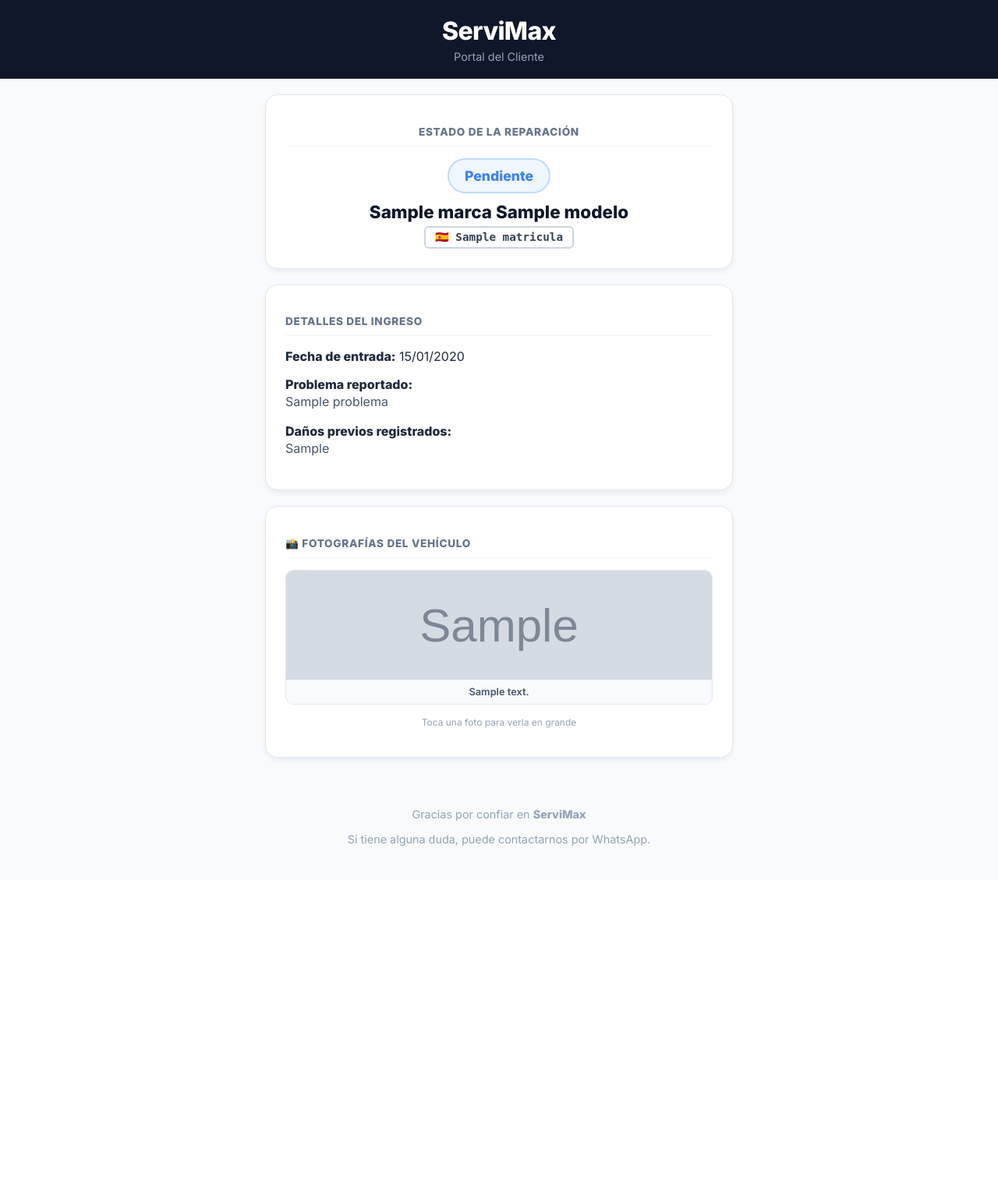
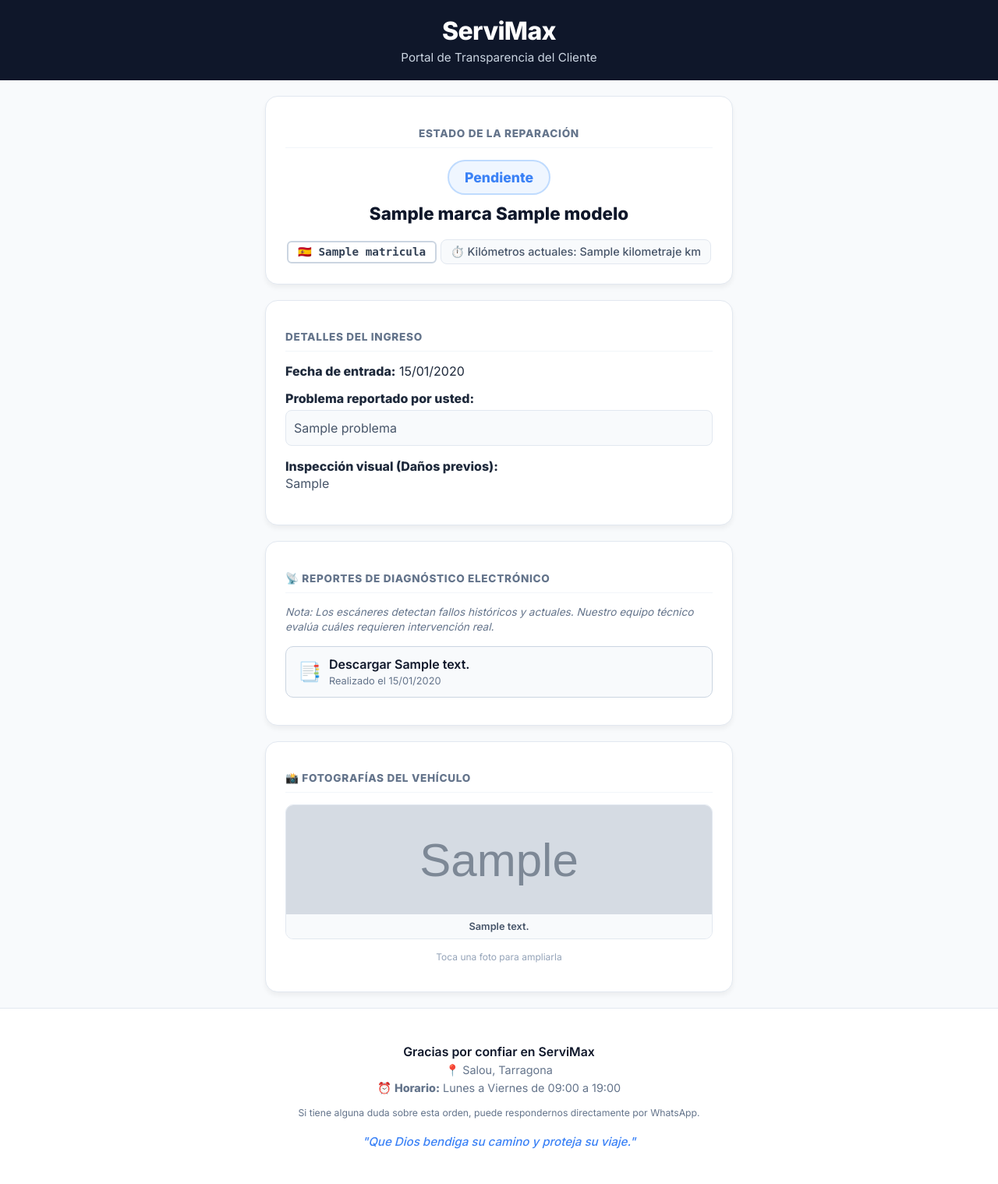
Before and after one commit to josepipe300-wq/servimax-app, a Django app: template taller/templates/taller/estado_cliente.html in a window 1280 px wide. Shown: the whole page at 78% size. Before the commit the page ends 1086 px from the top, so only its background shows below. Run offline with Django 5.2, Linux system fonts and the light colour scheme; the template is opened without the code that fills it: most values are stand-ins (such as "Sample title", 1, 10 or a date in 2020); grey boxes marked "Sample" are stand-in pictures; parts of the project's set-up code (start-up, migrations or seed data) failed here and were passed over.

Commit message:
Añadida bendición final en el portal del cliente

```diff
--- a/taller/templates/taller/estado_cliente.html
+++ b/taller/templates/taller/estado_cliente.html
@@ -4,7 +4,7 @@
     <meta charset="UTF-8">
     <meta name="viewport" content="width=device-width, initial-scale=1.0">
     <title>Estado de Reparación - ServiMax</title>
-    <link href="https://fonts.googleapis.com/css2?family=Inter:wght@300;400;600;800&display=swap" rel="stylesheet">
+    <link href="https://fonts.googleapis.com/css2?family=Inter:wght@300;400;500;600;800&display=swap" rel="stylesheet">
     <style>
         body { font-family: 'Inter', sans-serif; background-color: #f8fafc; color: #1e293b; margin: 0; padding: 0; }
         .header { background: #0f172a; color: white; padding: 20px; text-align: center; }
@@ -15,6 +15,11 @@
         .title { font-size: 0.85em; text-transform: uppercase; color: #64748b; font-weight: 700; letter-spacing: 0.05em; border-bottom: 1px solid #f1f5f9; padding-bottom: 10px; margin-bottom: 15px; }
 
         .estado-badge { display: inline-block; padding: 10px 20px; border-radius: 9999px; font-weight: 800; font-size: 1.1em; background: #eff6ff; color: #3b82f6; border: 2px solid #bfdbfe; }
+
+        /* Colores de estado dinámicos */
+        .estado-listo { background: #dcfce7; color: #166534; border-color: #bbf7d0; }
+        .estado-entregado { background: #10b981; color: white; border-color: #059669; }
+
         .vehiculo-info { font-size: 1.4em; font-weight: 800; color: #0f172a; margin-top: 10px; margin-bottom: 5px; }
         .matricula { display: inline-block; background: white; border: 2px solid #cbd5e1; padding: 4px 12px; border-radius: 6px; font-family: monospace; font-weight: bold; font-size: 1.1em; color: #334155; }
 
@@ -23,20 +28,25 @@
         .foto-box img { width: 100%; height: 140px; object-fit: cover; display: block; }
         .foto-desc { background: #f8fafc; padding: 8px; text-align: center; font-size: 0.8em; font-weight: 600; color: #475569; }
 
-        .footer { text-align: center; padding: 30px; color: #94a3b8; font-size: 0.9em; }
+        .btn-escaner { display: flex; align-items: center; gap: 10px; background-color: #f8fafc; border: 1px solid #cbd5e1; color: #0f172a; text-decoration: none; padding: 12px 15px; border-radius: 10px; font-weight: 600; margin-bottom: 10px; transition: 0.2s; }
+        .btn-escaner:hover { background-color: #e2e8f0; border-color: #94a3b8; }
+
+        .footer { text-align: center; padding: 30px; color: #64748b; font-size: 0.9em; background: white; border-top: 1px solid #e2e8f0; }
     </style>
 </head>
 <body>
 
     <div class="header">
         <h1>ServiMax</h1>
-        <p style="margin: 5px 0 0 0; color: #94a3b8; font-size: 0.9em;">Portal del Cliente</p>
+        <p style="margin: 5px 0 0 0; color: #cbd5e1; font-size: 0.95em;">Portal de Transparencia del Cliente</p>
     </div>
 
     <div class="container">
         <div class="card" style="text-align: center;">
             <p class="title">Estado de la Reparación</p>
-            <div class="estado-badge">
+            <div class="estado-badge
+                {% if orden.estado == 'Listo para Recoger' %}estado-listo
+                {% elif orden.estado == 'Entregado' %}estado-entregado{% endif %}">
                 {% if orden.estado == 'Recibido' %} 📥 Recibido
                 {% elif orden.estado == 'En Diagnostico' %} 🔍 En Diagnóstico
                 {% elif orden.estado == 'Esperando Autorizacion' %} ⏳ Esperando su Autorización
@@ -44,24 +54,62 @@
                 {% elif orden.estado == 'En Reparacion' %} 🔧 En Reparación
                 {% elif orden.estado == 'En Pruebas' %} 🛣️ En Pruebas Dinámicas
                 {% elif orden.estado == 'Listo para Recoger' %} ✅ ¡Listo para Recoger!
-                {% elif orden.estado == 'Entregado' %} 🏁 Entregado
+                {% elif orden.estado == 'Entregado' %} 🏁 Vehículo Entregado
                 {% else %} {{ orden.estado }}
                 {% endif %}
             </div>
 
             <div class="vehiculo-info">{{ orden.vehiculo.marca }} {{ orden.vehiculo.modelo }}</div>
             <div class="matricula">🇪🇸 {{ orden.vehiculo.matricula }}</div>
+
+            <div style="margin-top: 15px; font-size: 0.9em; color: #475569; font-weight: 500; background: #f8fafc; display: inline-block; padding: 6px 12px; border-radius: 8px; border: 1px solid #e2e8f0;">
+                ⏱️ Kilómetros actuales: {{ orden.vehiculo.kilometraje }} km
+            </div>
         </div>
 
         <div class="card">
             <p class="title">Detalles del Ingreso</p>
-            <p><strong>Fecha de entrada:</strong> {{ orden.fecha_entrada|date:"d/m/Y" }}</p>
-            <p><strong>Problema reportado:</strong><br> <span style="color: #475569; line-height: 1.5;">{{ orden.problema }}</span></p>
+            <p style="margin: 8px 0;"><strong>Fecha de entrada:</strong> {{ orden.fecha_entrada|date:"d/m/Y" }}</p>
+
+            {% if orden.estado == 'Entregado' %}
+                <p style="margin: 8px 0; color: #10b981;"><strong>Fecha de entrega:</strong>
+                    {% for h in orden.historial_estados.all %}
+                        {% if h.estado == 'Entregado' %}{{ h.fecha_inicio|date:"d/m/Y" }}{% endif %}
+                    {% endfor %}
+                </p>
+            {% endif %}
+
+            <p style="margin-top: 15px;"><strong>Problema reportado por usted:</strong><br>
+                <span style="color: #475569; line-height: 1.5; display: inline-block; margin-top: 5px; background: #f8fafc; padding: 10px; border-radius: 8px; border: 1px solid #e2e8f0; width: 100%; box-sizing: border-box;">{{ orden.problema }}</span>
+            </p>
 
             {% if orden.danos_previos %}
-            <p style="margin-top: 15px;"><strong>Daños previos registrados:</strong><br> <span style="color: #475569; line-height: 1.5;">{{ orden.danos_previos }}</span></p>
+            <p style="margin-top: 15px;"><strong>Inspección visual (Daños previos):</strong><br> <span style="color: #475569; line-height: 1.5;">{{ orden.danos_previos }}</span></p>
             {% endif %}
         </div>
+
+        {% if orden.reportes_escaner.all %}
+        <div class="card">
+            <p class="title">📡 Reportes de Diagnóstico Electrónico</p>
+            <p style="font-size: 0.85em; color: #64748b; margin-bottom: 15px; line-height: 1.4;">
+                <em>Nota: Los escáneres detectan fallos históricos y actuales. Nuestro equipo técnico evalúa cuáles requieren intervención real.</em>
+            </p>
+
+            <div style="display: flex; flex-direction: column;">
+                {% for reporte in orden.reportes_escaner.all %}
+                    {% if reporte.enlace_web %}
+                        <a href="{{ reporte.enlace_web }}" target="_blank" class="btn-escaner">
+                            <span style="font-size: 1.5em;">📑</span>
+                            <div>
+                                <span style="display: block;">Descargar {{ reporte.descripcion }}</span>
+                                <span style="font-size: 0.8em; color: #64748b; font-weight: 400;">Realizado el {{ reporte.fecha_subida|date:"d/m/Y" }}</span>
+                            </div>
+                        </a>
+                    {% endif %}
+                {% endfor %}
+            </div>
+        </div>
+        {% endif %}
 
         {% if fotos %}
         <div class="card">
@@ -76,15 +124,21 @@
                 </div>
                 {% endfor %}
             </div>
-            <p style="font-size: 0.75em; text-align: center; color: #94a3b8; margin-top: 15px;">Toca una foto para verla en grande</p>
+            <p style="font-size: 0.75em; text-align: center; color: #94a3b8; margin-top: 15px;">Toca una foto para ampliarla</p>
         </div>
         {% endif %}
 
     </div>
 
     <div class="footer">
-        <p>Gracias por confiar en <strong>ServiMax</strong></p>
-        <p>Si tiene alguna duda, puede contactarnos por WhatsApp.</p>
+        <p style="font-size: 1.1em; font-weight: 600; color: #0f172a; margin-bottom: 5px;">Gracias por confiar en ServiMax</p>
+        <p style="margin: 5px 0;">📍 Salou, Tarragona</p>
+        <p style="margin: 5px 0;">⏰ <strong>Horario:</strong> Lunes a Viernes de 09:00 a 19:00</p>
+        <p style="margin-top: 15px; font-size: 0.85em;">Si tiene alguna duda sobre esta orden, puede respondernos directamente por WhatsApp.</p>
+
+        <p style="margin-top: 20px; font-size: 1.05em; font-style: italic; color: #3b82f6; font-weight: 500;">
+            "Que Dios bendiga su camino y proteja su viaje."
+        </p>
     </div>
 
 </body>
```
